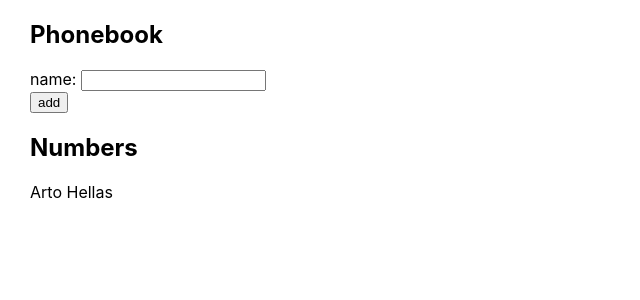
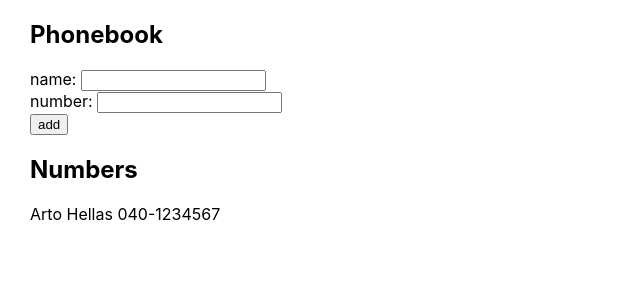
Before and after one commit to cazbacelar/fullstackopen, a React (Create React App) app in the folder part2/phonebook/: page / in a window 1280 px wide. Shown: the top 300 px of the page, without its empty margins (0-640 px from the left). Built offline with nearby package versions, Linux system fonts and the light colour scheme.

Commit message:
complete exercise 2.9

```diff
--- a/part2/phonebook/src/App.js
+++ b/part2/phonebook/src/App.js
@@ -1,11 +1,18 @@
 import { useState } from "react"
 
 const App = () => {
-  const [persons, setPersons] = useState([{ name: "Arto Hellas" }])
+  const [persons, setPersons] = useState([
+    { name: "Arto Hellas", number: "040-1234567" },
+  ])
   const [newName, setNewName] = useState("")
+  const [newNumber, setNewNumber] = useState("")
 
   const handleNameChange = (event) => {
     setNewName(event.target.value)
+  }
+
+  const handleNumberChange = (event) => {
+    setNewNumber(event.target.value)
   }
 
   const checkDuplicates = () => {
@@ -14,16 +21,18 @@
     // The some() method tests whether at least one element in the array passes the test implemented by the provided function. It returns true if, in the array, it finds an element for which the provided function returns true; otherwise it returns false. It doesn't modify the array.
   }
 
-  const addName = (event) => {
+  const addPerson = (event) => {
     event.preventDefault()
 
     // check if newName already exists in the array
     if (!checkDuplicates()) {
-      const newNameObject = {
+      const newPerson = {
         name: newName,
+        number: newNumber,
       }
-      setPersons(persons.concat(newNameObject))
+      setPersons(persons.concat(newPerson))
       setNewName("")
+      setNewNumber("")
     } else {
       alert(`${newName} is already added to phonebook`)
     }
@@ -32,9 +41,12 @@
   return (
     <div>
       <h2>Phonebook</h2>
-      <form onSubmit={addName}>
+      <form onSubmit={addPerson}>
         <div>
           name: <input value={newName} onChange={handleNameChange} />
+        </div>
+        <div>
+          number: <input value={newNumber} onChange={handleNumberChange} />
         </div>
         <div>
           <button type="submit">add</button>
@@ -42,7 +54,9 @@
       </form>
       <h2>Numbers</h2>
       {persons.map((person) => (
-        <p key={person.name}>{person.name}</p>
+        <p key={person.name}>
+          {person.name} {person.number}
+        </p>
       ))}
     </div>
   )
```
